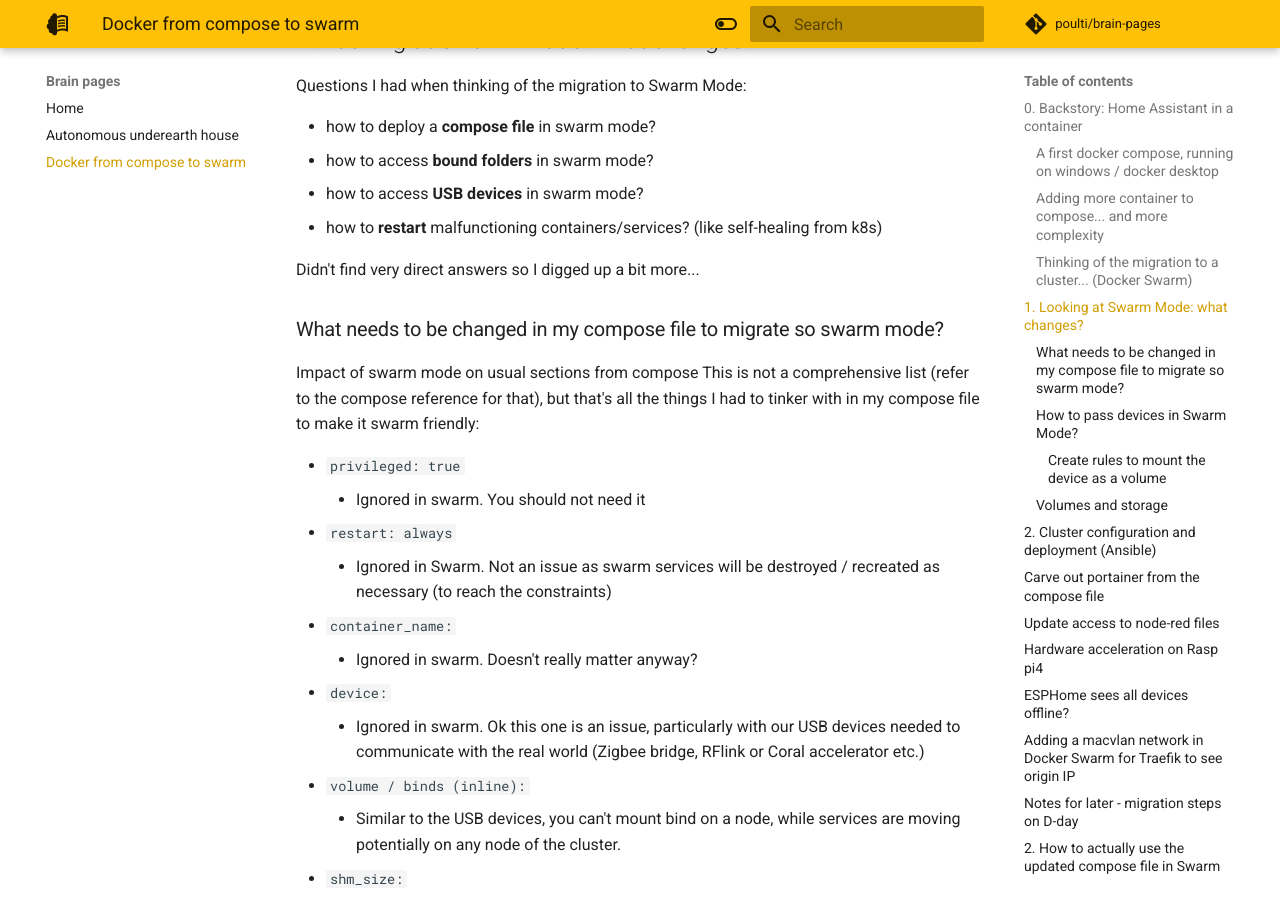
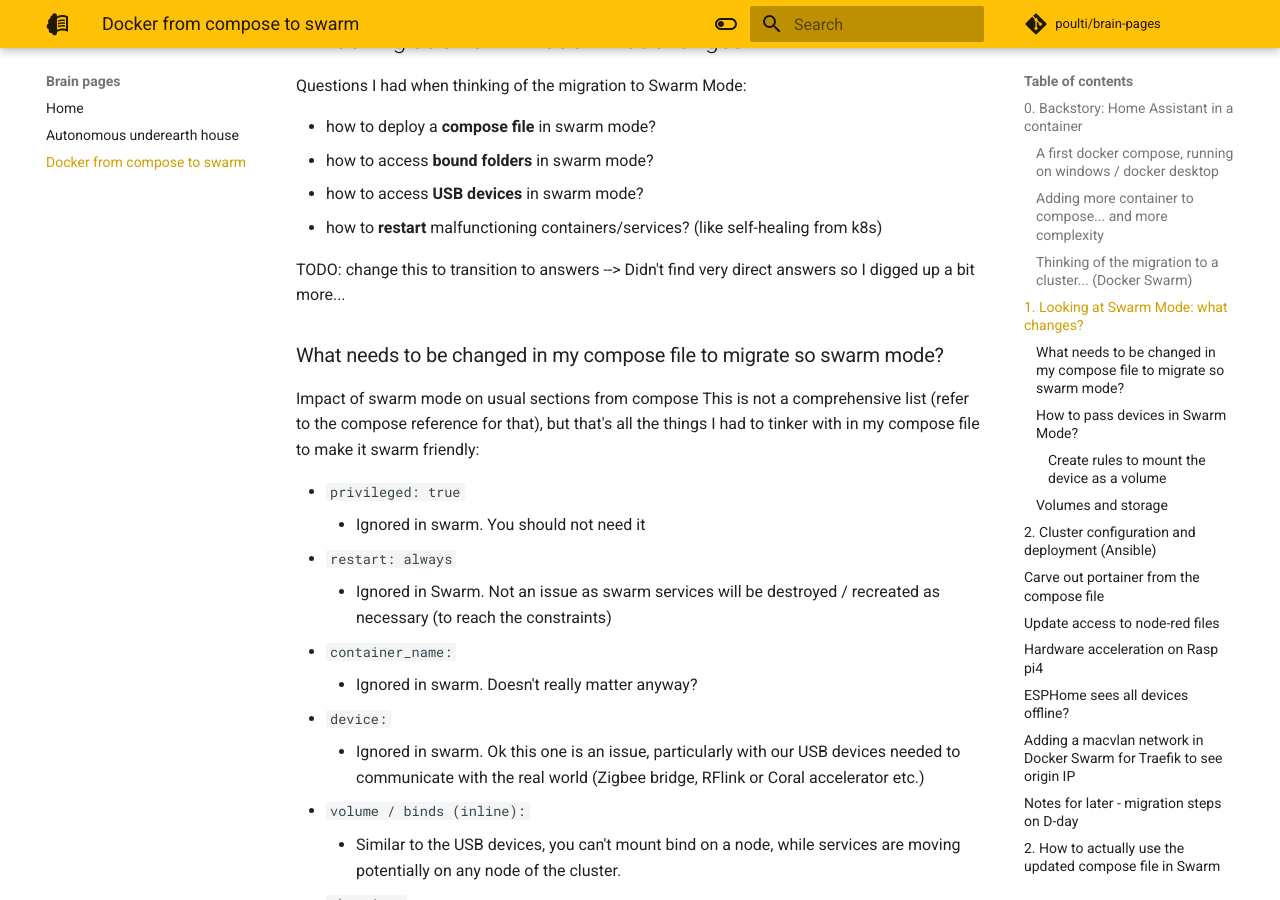
Before and after one commit to poulti/brain-pages, an MkDocs documentation site: the page built from docs/docker-from-compose-to-swarm.md, in a window 1280 px wide and 900 px high, scrolled down 5406 px. Built offline with MkDocs 1.6.1 and Material for MkDocs 9.7.7, drawn with Linux system fonts in a browser that asks for light colours; comment, search, counter and statistics services are not loaded.

Commit message:
Add Todo transitions to swarm answers

```diff
--- a/docs/docker-from-compose-to-swarm.md
+++ b/docs/docker-from-compose-to-swarm.md
@@ -220,7 +220,7 @@
 - how to access **USB devices** in swarm mode?
 - how to **restart** malfunctioning containers/services? (like self-healing from k8s)
 
-Didn't find very direct answers so I digged up a bit more...
+TODO: change this to transition to answers --> Didn't find very direct answers so I digged up a bit more...
 
 ### What needs to be changed in my compose file to migrate so swarm mode?
 
```
